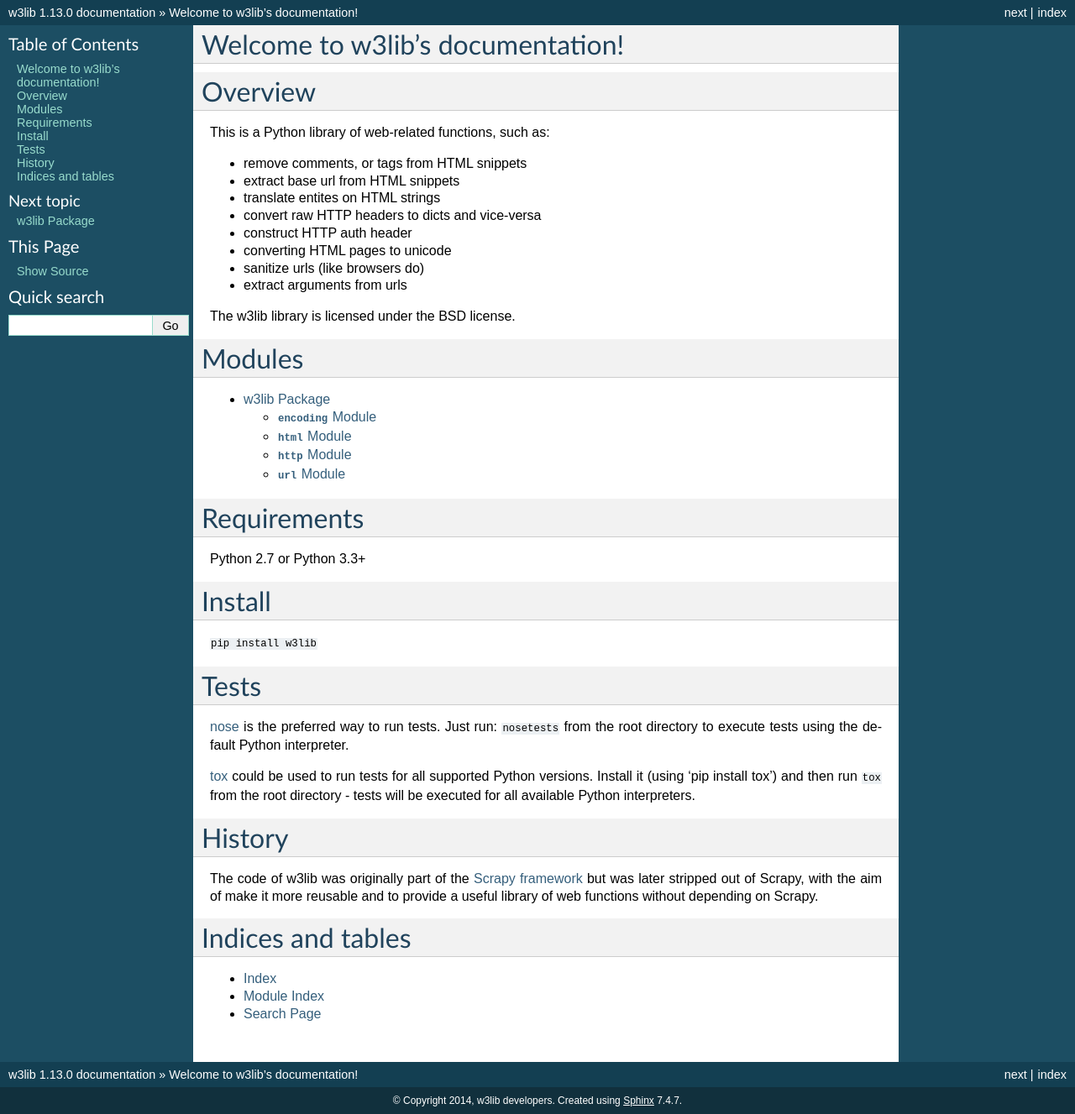
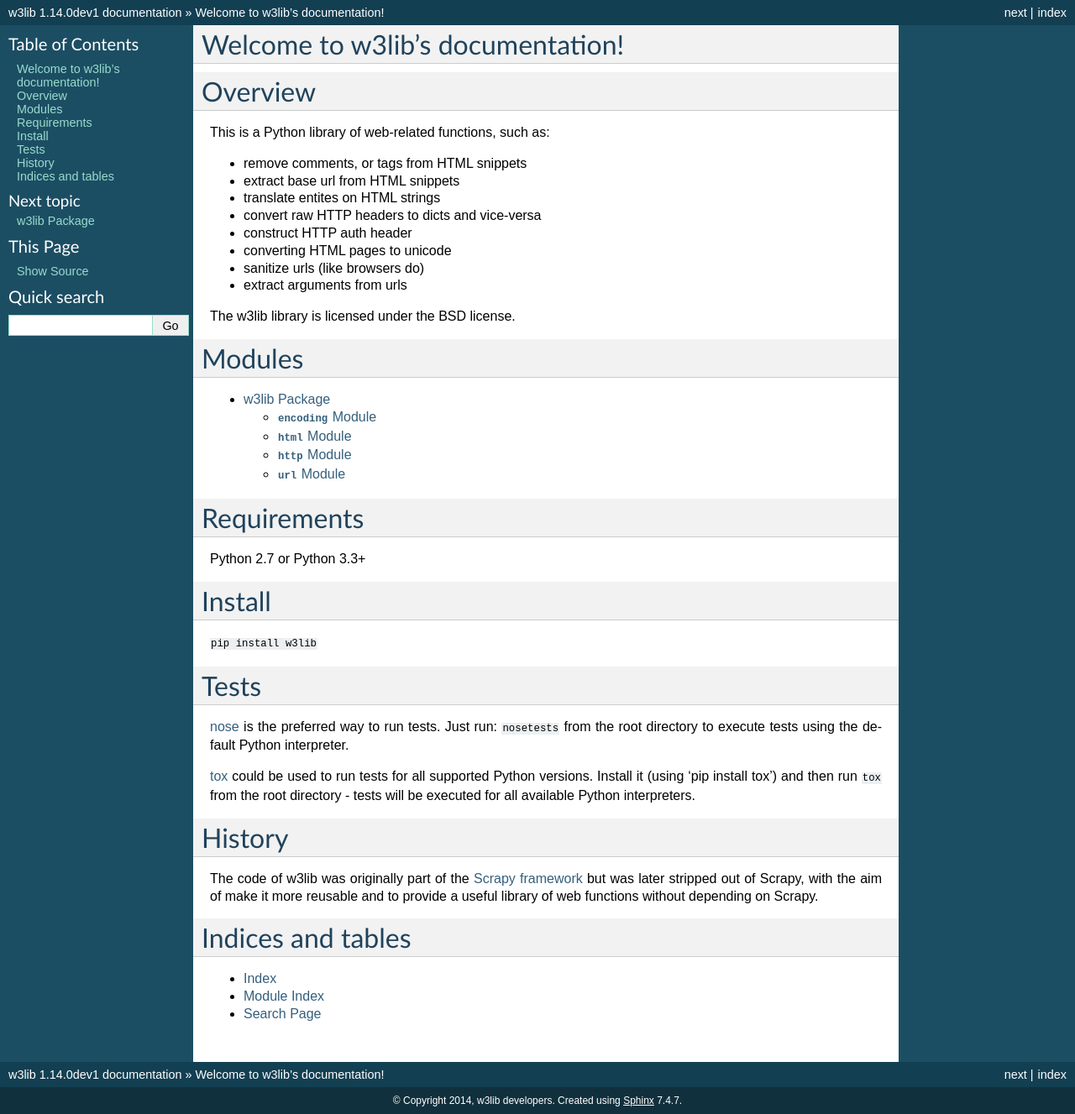
Before and after one commit to scrapy/w3lib, a Sphinx documentation site: the page built from docs/index.rst, in a window 1280 px wide. Shown: the whole page at 84% size. Built offline with Sphinx 7.4.7, drawn with Linux system fonts in a browser that asks for light colours.

Commit message:
Bump version: 1.13.0 → 1.14.0dev1

```diff
--- a/docs/conf.py
+++ b/docs/conf.py
@@ -53,7 +53,7 @@
 # built documents.
 #
 # The full version, including alpha/beta/rc tags.
-release = '1.13.0'
+release = '1.14.0dev1'
 # The short X.Y version.
 version = '.'.join(release.split('.')[:2])
 
--- a/setup.py
+++ b/setup.py
@@ -3,7 +3,7 @@
 
 setup(
     name='w3lib',
-    version='1.13.0',
+    version='1.14.0dev1',
     license='BSD',
     description='Library of web-related functions',
     author='Scrapy project',
```
Also changed, not shown: .bumpversion.cfg.
